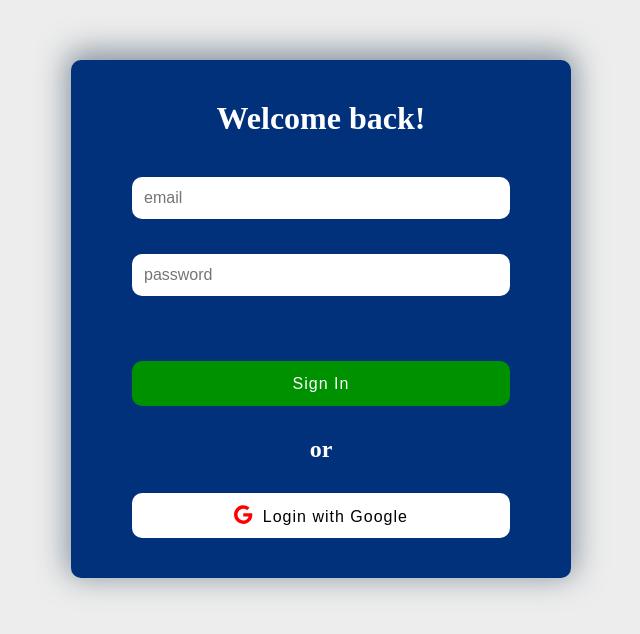
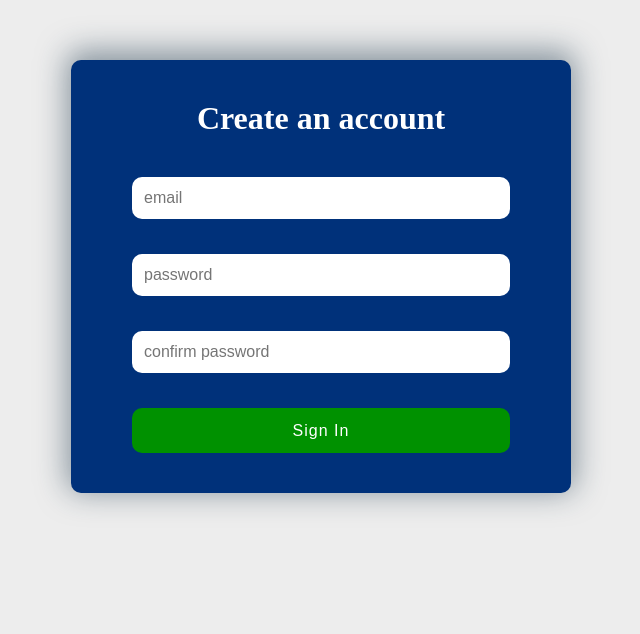
Before and after one commit to Drummer143/support-chat-WIP, a React (Create React App) app: page / in a window 1280 px wide. Shown: the top 634 px of the page, without its empty margins (319-959 px from the left). Built offline with nearby package versions, Linux system fonts and the light colour scheme.

Commit message:
feat: added Sign Up component

```diff
--- a/src/components/App/App.js
+++ b/src/components/App/App.js
@@ -2,6 +2,7 @@ import React from 'react';
 import { Provider } from 'react-redux';
 
 import SignInForm from '../SignInForm/SignInForm';
+import SignUpForm from '../SignUpForm/SignUpForm';
 import store from './../../redux/store';
 
 import styles from './App.module.css';
@@ -10,7 +11,8 @@ function App() {
   return (
     <Provider store={store}>
       <div className={styles.wrapper}>
-        <SignInForm />
+        {/* <SignInForm /> */}
+        <SignUpForm />
       </div>
     </Provider>
   );
--- a/src/components/SignInForm/SignInForm.js
+++ b/src/components/SignInForm/SignInForm.js
@@ -6,24 +6,21 @@ import { FontAwesomeIcon } from "@fortawesome/react-fontawesome";
 import { faGoogle } from '@fortawesome/free-brands-svg-icons';
 
 import { signInEmailRequest, signInGoogleRequest } from "../../redux/actions/actions";
-import { handleAuthError } from "../../utils";
-
+import { emailSignInValSchema, passwordSignInValSchema, handleAuthError } from "../../utils";
 import styles from "./SignInForm.module.css";
 
 function SignInForm() {
     const dispatch = useDispatch();
     const error = useSelector((state) => state.signInReducer.error)
-    const emailValSchema = Yup.string().email("Invalid address. Example: suppurt-chat@example.com").required("Required");
-    const passwordValSchema = Yup.string().min(6, 'Must be 6 characters or more').max(20, 'Must be 20 characters or less').required("Required");
 
     return (
-        <div className={ styles.wrapper }>
+        <div className={styles.wrapper}>
             <h1 className={styles.heading}>Welcome back!</h1>
             <Formik
                 initialValues={{ email: '', password: '', }}
                 validationSchema={Yup.object().shape({
-                    email: emailValSchema,
-                    password: passwordValSchema
+                    email: emailSignInValSchema,
+                    password: passwordSignInValSchema
                 })}
                 onSubmit={ values => dispatch(signInEmailRequest(values)) }
             >
--- /dev/null
+++ b/src/components/SignUpForm/SignUpForm.js
@@ -0,0 +1,56 @@
+import React from "react";
+import * as Yup from 'yup';
+import { Formik, Field, Form, ErrorMessage } from "formik";
+
+import { confirmPassword, emailSignUpValSchema, passwordSignUpValSchema } from "../../utils";
+
+import styles from "./SignUpForm.module.css";
+
+function SignUpForm() {
+    /* const dispatch = useDispatch();
+    const error = useSelector((state) => state.signInReducer.error); */
+
+    return (
+        <div className={styles.wrapper}>
+            <h1 className={styles.heading}>Create an account</h1>
+            <Formik
+                initialValues={{ email: '', password: '', confirmPassword: '' }}
+                validationSchema={Yup.object().shape({
+                    email: emailSignUpValSchema,
+                    password: passwordSignUpValSchema,
+                    confirmPassword: confirmPassword
+                })}
+                onSubmit={ values => alert(values.email + "\n" + values.password) /* dispatch(signInEmailRequest(values)) */ }
+            >
+                <Form className={styles.form}>
+                    <div className={styles.input}>
+                        <Field name='email' type='text' placeholder='email' className={styles.inputField}></Field>
+                        <div className={styles.inputError}>
+                            <ErrorMessage name="email" />
+                        </div>
+                    </div>
+
+                    <div className={styles.input}>
+                        <Field name='password' type='password' placeholder='password' className={styles.inputField}></Field>
+                        <div className={styles.inputError}>
+                            <ErrorMessage name="password" />
+                        </div>
+                    </div>
+
+                    <div className={styles.input}>
+                        <Field name='confirmPassword' type='password' placeholder='confirm password' className={styles.inputField}></Field>
+                        <div className={styles.inputError}>
+                            <ErrorMessage name="confirmPassword" />
+                        </div>
+                    </div>
+
+                    {/* <div className={styles.authError}>{error ? handleAuthError(error) : ''}</div> */}
+
+                    <button type='submit' className={`${styles.button} ${styles.submitButton}`}>Sign In</button>
+                </Form>
+            </Formik>
+        </div>
+    );
+}
+
+export default SignUpForm;
--- /dev/null
+++ b/src/components/SignUpForm/SignUpForm.module.css
@@ -0,0 +1,107 @@
+.wrapper {
+    min-width: 500px;
+    max-width: 800px;
+    width: 35vw;
+
+    margin: 60px auto 0 auto;
+    padding: 40px;
+
+    border-radius: 10px;
+    background-color: var(--blue);
+    color: #fff;
+    box-shadow: 0px -5px 30px 4px rgba(34, 60, 80, 0.5);
+}
+
+.heading {
+    text-align: center;
+}
+
+.form {
+    display: -ms-grid;
+    display: grid;
+
+    margin-top: 40px;
+    grid-gap: 30px;
+
+    justify-items: center;
+}
+
+.input {
+    width: 90%;
+}
+
+.inputField {
+    width: 100%;
+
+    padding: 12px;
+    border: none;
+    outline: none;
+    border-radius: 10px;
+    font-size: 1rem;
+    -webkit-user-select: none;
+    -ms-user-select: none;
+    user-select: none;
+}
+
+.inputField:focus {
+    background-color: var(--gray);
+}
+
+.inputError {
+    margin-top: 5px;
+
+    color: var(--error);
+}
+
+.authError {
+    width: 90%;
+
+    font-size: 1rem;
+    color: var(--error);
+}
+
+.button {
+    width: 90%;
+    height: 45px;
+
+    border-radius: 10px;
+    font-size: 1rem;
+    letter-spacing: 1px;
+    border: none;
+    cursor: pointer;
+    -webkit-user-select: none;
+    -ms-user-select: none;
+    user-select: none;
+}
+
+.submitButton {
+    background-color: #009100;
+    color: #fff;
+}
+
+.submitButton:hover {
+    background-color: #00a100;
+}
+
+.submitButton:active {
+    background-color: #009600;
+}
+
+.googleButton {
+    background-color: #fff;
+    color: #000;
+}
+
+.googleButton:hover {
+    background-color: #dbdbdb;
+}
+
+.googleButton:active {
+    background-color: #f2f2f2;
+}
+
+.icon {
+    color: #f00;
+    font-size: 1.2rem;
+    margin-right: 5px;
+}
--- a/src/utils.js
+++ b/src/utils.js
@@ -1,3 +1,5 @@
+import * as Yup from 'yup';
+
 export const handleAuthError = (error) => {
     switch(error.code) {
         case "auth/user-not-found": return "ERROR: User with entered email was not found";
@@ -6,3 +8,11 @@ export const handleAuthError = (error) => {
         default: return "Unexpected error. Contact support to solve the problem."
     }
 }
+
+export const emailSignInValSchema = Yup.string().required("This field is required");
+export const passwordSignInValSchema = Yup.string().required("This field is required");
+
+export const emailSignUpValSchema = Yup.string().email("Invalid address. Example: suppurt-chat@example.com").required("This field is required");
+export const passwordSignUpValSchema = Yup.string().min(6, 'Must be 6 characters or more').max(20, 'Must be 20 characters or less').required("This field is required");
+
+export const confirmPassword = Yup.string().oneOf([Yup.ref('password')], "Passwords does not match").required("This field is required");
```
Also changed, not shown: src/redux/store.js (line endings or trailing spaces).
